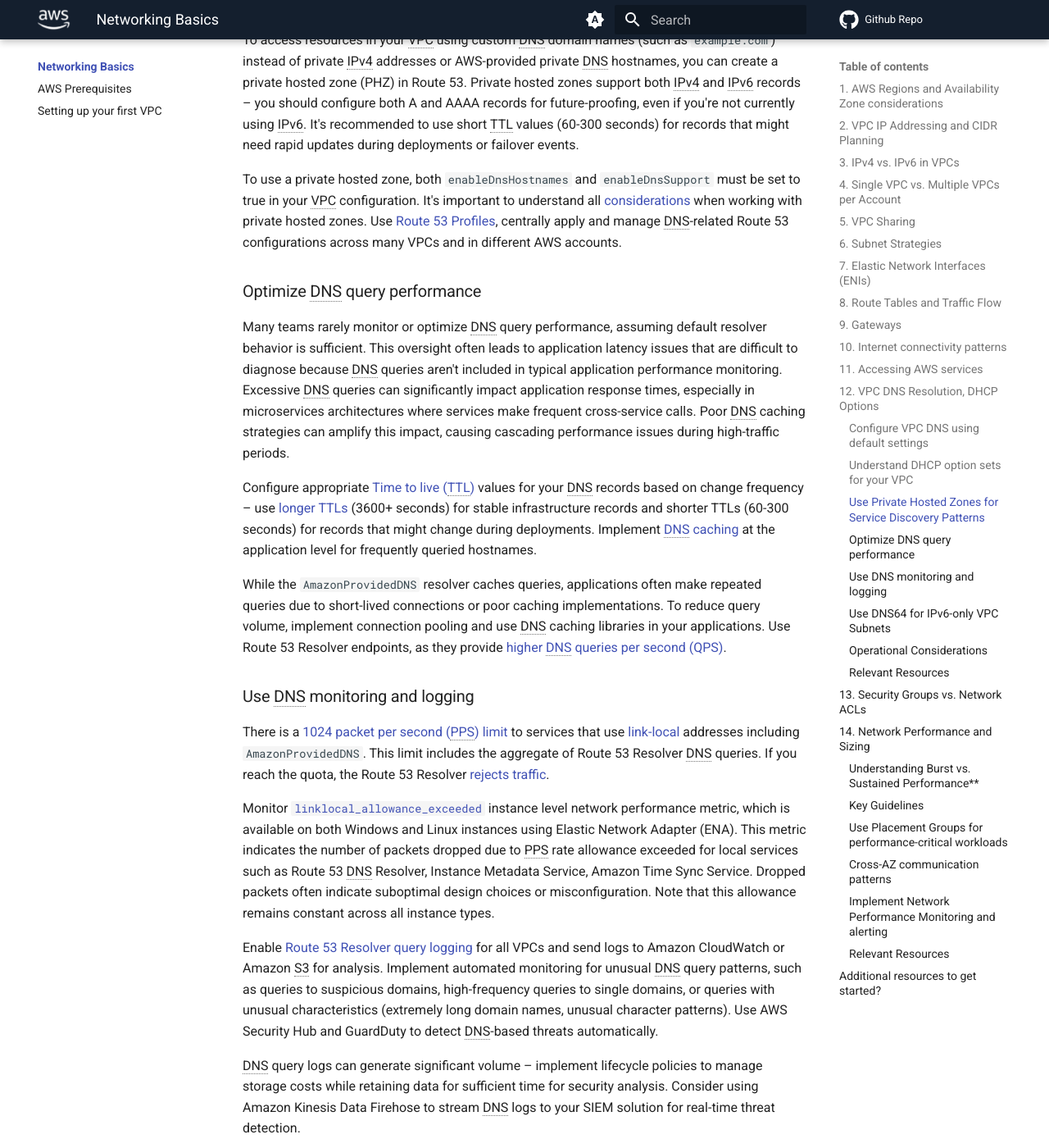
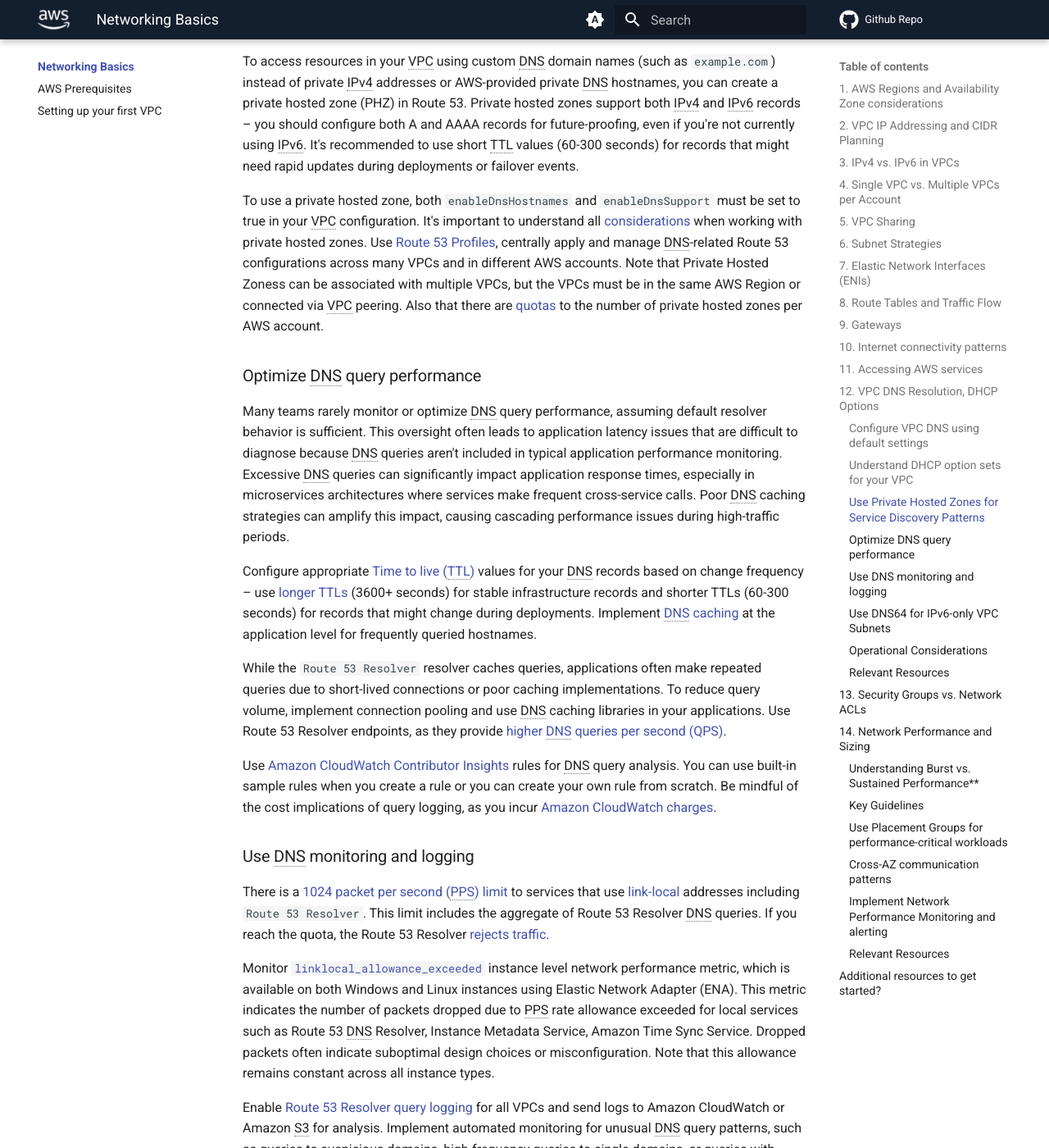
Before and after one commit to aws/aws-networking-best-practices, an MkDocs documentation site: the page built from content/basics/index.md, in a window 1280 px wide and 1400 px high, scrolled down 3969 px. Shown: the whole window at 82% size. Built offline with MkDocs 1.6.1 and Material for MkDocs 9.7.7, drawn with Linux system fonts in a browser that asks for light colours; comment, search, counter and statistics services are not loaded; some of the changed text lies outside the part shown.

Commit message:
Update index.md
Addressed the following comments made earlier:

1) Clarification about Route 53 Resolver vs AmazonProvidedDNS: The official name is Amazon Route 53 Resolver. You should be consistent about using that name and not interchange it with AmazonProvidedDNS throughout the text. That is confusing.
==> Note that in line number 94, "AmazonProvidedDNS" is the actual value that is to be used in the DHCP option set setup. So, for this particular line, this is correct

2) VPC CIDR + 2: Might want to clarify that the base VPC CIDR + 2 address is only available in addition to the link-local addresses when enableDnsSupport is true

3) DHCP Options Set: You might want to add that DHCP options sets are immutable and cannot be modified after creation
==> This was already called out, but made it bit more clear.

4) Private Hosted Zones section: You might want to mention that PHZs can be associated with multiple VPCs, but the VPCs must be in the same Region or connected via VPC peering. Also that there are limits to the number of private hosted zones per AWS account.
==> Tweaked

5) Route 53 Resolver Query Logging section: Consider mentioning the new CloudWatch Contributor Insights feature for DNS query analysis. Include information about the cost implications of query logging.
==> Added

4) DNS64 and NAT64 section: Consider adding more details about limitations and considerations when using DNS64. Clarify that NAT64 requires a NAT gateway in the VPC.
==> Updated

```diff
--- a/content/basics/index.md
+++ b/content/basics/index.md
@@ -76,7 +76,7 @@
 
 The [Domain Name System (DNS)](https://en.wikipedia.org/wiki/Domain_Name_System) is a standard protocol that resolves internet names to their corresponding IP addresses. A DNS hostname is a unique and absolute name for a computer, consisting of a hostname and a domain name. DNS servers translate these DNS hostnames into their corresponding IP addresses. Workloads consistently require reliable, high-performing internal name resolution (DNS) for service discovery, database connections, and inter-service communication. As an AWS architect or administrator, one of the fundamental networking components you'll work with is the `Amazon DNS server`, or `AmazonProvidedDNS` also known as the Route 53 Resolver. This DNS resolver service is natively integrated into each Availability Zone within your AWS Region, providing a reliable and scalable solution for domain name resolution within your Virtual Private Cloud (VPC).
 
-The Route 53 Resolver is located at `169.254.169.253` (IPv4), `fd00:ec2::253` (IPv6), and at the primary private IPV4 CIDR range provisioned to your VPC plus two. For example, if you have a VPC with an IPv4 CIDR of `10.0.0.0/16` and an IPv6 CIDR of `2001:db8::/32`, you can reach the Route 53 Resolver at `169.254.169.253` (IPv4), `fd00:ec2::253` (IPv6), or `10.0.0.2` (IPv4). Resources within a VPC use a [link local address](https://docs.aws.amazon.com/AWSEC2/latest/UserGuide/using-instance-addressing.html#link-local-addresses) for DNS queries. These queries are transported to the Route 53 Resolver privately and are not visible on the network. In an IPv6-only subnet, the IPv4 link-local address (169.254.169.253) is still reachable as long as "AmazonProvidedDNS" is the name server in the DHCP option set.
+The Route 53 Resolver is located at `169.254.169.253` (IPv4), `fd00:ec2::253` (IPv6), and at the primary private IPV4 CIDR range provisioned to your VPC plus two. For example, if you have a VPC with an IPv4 CIDR of `10.0.0.0/16` and an IPv6 CIDR of `2001:db8::/32`, you can reach the Route 53 Resolver at `169.254.169.253` (IPv4), `fd00:ec2::253` (IPv6), or `10.0.0.2` (IPv4). Resources within a VPC use a [link local address](https://docs.aws.amazon.com/AWSEC2/latest/UserGuide/using-instance-addressing.html#link-local-addresses) for DNS queries. These queries are transported to the Route 53 Resolver privately and are not visible on the network. In an IPv6-only subnet, the IPv4 link-local address (169.254.169.253) is still reachable as long as Route 53 Resolver is the name server in the DHCP option set. Note that the base VPC CIDR + 2 address is only available in addition to the link-local addresses when `enableDnsSupport` is true.
 
 ### Configure VPC DNS using default settings
 
@@ -111,7 +111,7 @@
 
 To access resources in your VPC using custom DNS domain names (such as `example.com`) instead of private IPv4 addresses or AWS-provided private DNS hostnames, you can create a private hosted zone (PHZ) in Route 53. Private hosted zones support both IPv4 and IPv6 records – you should configure both A and AAAA records for future-proofing, even if you're not currently using IPv6. It's recommended to use short TTL values (60-300 seconds) for records that might need rapid updates during deployments or failover events.
 
-To use a private hosted zone, both `enableDnsHostnames` and `enableDnsSupport` must be set to true in your VPC configuration. It's important to understand all [considerations](https://docs.aws.amazon.com/Route53/latest/DeveloperGuide/hosted-zone-private-considerations.html) when working with private hosted zones. Use [Route 53 Profiles](https://docs.aws.amazon.com/Route53/latest/DeveloperGuide/profiles.html), centrally apply and manage DNS-related Route 53 configurations across many VPCs and in different AWS accounts.
+To use a private hosted zone, both `enableDnsHostnames` and `enableDnsSupport` must be set to true in your VPC configuration. It's important to understand all [considerations](https://docs.aws.amazon.com/Route53/latest/DeveloperGuide/hosted-zone-private-considerations.html) when working with private hosted zones. Use [Route 53 Profiles](https://docs.aws.amazon.com/Route53/latest/DeveloperGuide/profiles.html), centrally apply and manage DNS-related Route 53 configurations across many VPCs and in different AWS accounts. Note that Private Hosted Zoness can be associated with multiple VPCs, but the VPCs must be in the same AWS Region or connected via VPC peering. Also that there are [quotas](https://docs.aws.amazon.com/Route53/latest/DeveloperGuide/DNSLimitations.html#limits-api-entities-hosted-zones) to the number of private hosted zones per AWS account.
 
 ### Optimize DNS query performance
 
@@ -119,11 +119,13 @@
 
 Configure appropriate [Time to live (TTL)](https://en.wikipedia.org/wiki/Time_to_live) values for your DNS records based on change frequency – use [longer TTLs](https://docs.aws.amazon.com/Route53/latest/DeveloperGuide/resource-record-sets-values-basic.html#rrsets-values-basic-ttl) (3600+ seconds) for stable infrastructure records and shorter TTLs (60-300 seconds) for records that might change during deployments. Implement [DNS caching](https://repost.aws/knowledge-center/dns-resolution-failures-ec2-linux) at the application level for frequently queried hostnames.
 
-While the `AmazonProvidedDNS` resolver caches queries, applications often make repeated queries due to short-lived connections or poor caching implementations. To reduce query volume, implement connection pooling and use DNS caching libraries in your applications. Use Route 53 Resolver endpoints, as they provide [higher DNS queries per second (QPS)](https://docs.aws.amazon.com/Route53/latest/DeveloperGuide/DNSLimitations.html).
+While the `Route 53 Resolver` resolver caches queries, applications often make repeated queries due to short-lived connections or poor caching implementations. To reduce query volume, implement connection pooling and use DNS caching libraries in your applications. Use Route 53 Resolver endpoints, as they provide [higher DNS queries per second (QPS)](https://docs.aws.amazon.com/Route53/latest/DeveloperGuide/DNSLimitations.html).
+
+Use [Amazon CloudWatch Contributor Insights](https://docs.aws.amazon.com/AmazonCloudWatch/latest/monitoring/ContributorInsights-CreateRule.html) rules for DNS query analysis. You can use built-in sample rules when you create a rule or you can create your own rule from scratch. Be mindful of the cost implications of query logging, as you incur [Amazon CloudWatch charges](https://aws.amazon.com/cloudwatch/pricing/).
 
 ### Use DNS monitoring and logging
 
-There is a [1024 packet per second (PPS) limit](https://docs.aws.amazon.com/vpc/latest/userguide/AmazonDNS-concepts.html#vpc-dns-limits) to services that use [link-local](https://docs.aws.amazon.com/AWSEC2/latest/UserGuide/using-instance-addressing.html#link-local-addresses) addresses including `AmazonProvidedDNS`. This limit includes the aggregate of Route 53 Resolver DNS queries. If you reach the quota, the Route 53 Resolver [rejects traffic](https://repost.aws/knowledge-center/vpc-find-cause-of-failed-dns-queries).
+There is a [1024 packet per second (PPS) limit](https://docs.aws.amazon.com/vpc/latest/userguide/AmazonDNS-concepts.html#vpc-dns-limits) to services that use [link-local](https://docs.aws.amazon.com/AWSEC2/latest/UserGuide/using-instance-addressing.html#link-local-addresses) addresses including `Route 53 Resolver`. This limit includes the aggregate of Route 53 Resolver DNS queries. If you reach the quota, the Route 53 Resolver [rejects traffic](https://repost.aws/knowledge-center/vpc-find-cause-of-failed-dns-queries).
 
 Monitor [`linklocal_allowance_exceeded`](https://docs.aws.amazon.com/AWSEC2/latest/UserGuide/monitoring-network-performance-ena.html) instance level network performance metric, which is available on both Windows and Linux instances using Elastic Network Adapter (ENA). This metric indicates the number of packets dropped due to PPS rate allowance exceeded for local services such as Route 53 DNS Resolver, Instance Metadata Service, Amazon Time Sync Service. Dropped packets often indicate suboptimal design choices or misconfiguration. Note that this allowance remains constant across all instance types.
 
@@ -142,9 +144,9 @@
 
 ### Use DNS64 for IPv6-only VPC Subnets
 
-[DNS64](https://en.wikipedia.org/wiki/IPv6_transition_mechanism) is a mechanism that synthesizes [AAAA records](https://docs.aws.amazon.com/Route53/latest/DeveloperGuide/ResourceRecordTypes.html#AAAAFormat) from [A records](https://docs.aws.amazon.com/Route53/latest/DeveloperGuide/ResourceRecordTypes.html#AFormat) to enable communication between IPv6-only clients and IPv4-only servers.
+DNS64, paired with NAT64, allow IPv6-only workloads in the VPC communicate with IPv4-only services outside your subnet. This is particularly useful during the transition from IPv4 to IPv6, as it allows your IPv6 services to access legacy IPv4 resources. [DNS64](https://en.wikipedia.org/wiki/IPv6_transition_mechanism) is a mechanism that synthesizes [AAAA records](https://docs.aws.amazon.com/Route53/latest/DeveloperGuide/ResourceRecordTypes.html#AAAAFormat) from [A records](https://docs.aws.amazon.com/Route53/latest/DeveloperGuide/ResourceRecordTypes.html#AFormat) to enable communication between IPv6-only clients and IPv4-only servers.
 
-IPv6-only workloads running in VPCs can only send and receive IPv6 network packets. Without DNS64, a DNS query for an IPv4-only service will return an IPv4 destination address in response, making it impossible for your IPv6-only service to communicate with it. To bridge this communication gap, [enable DNS64](https://docs.aws.amazon.com/vpc/latest/userguide/nat-gateway-nat64-dns64.html#nat-gateway-nat64-dns64-walkthrough) for IPv6-only subnets, and it will apply to all AWS resources within that subnet. You can use [NAT64](https://docs.aws.amazon.com/vpc/latest/userguide/nat-gateway-nat64-dns64.html#nat-gateway-nat64-what-is) with DNS64 either through Amazon Route 53 Resolver or by implementing your own DNS64 server.
+IPv6-only workloads running in VPCs can only send and receive IPv6 network packets. Without DNS64, a DNS query for an IPv4-only service will return an IPv4 destination address in response, making it impossible for your IPv6-only service to communicate with it. To bridge this communication gap, [enable DNS64](https://docs.aws.amazon.com/vpc/latest/userguide/nat-gateway-nat64-dns64.html#nat-gateway-nat64-dns64-walkthrough) for IPv6-only subnets, and it will apply to all AWS resources within that subnet. You will need to use [NAT64](https://docs.aws.amazon.com/vpc/latest/userguide/nat-gateway-nat64-dns64.html#nat-gateway-nat64-what-is) in your VPC with DNS64 either through Amazon Route 53 Resolver or by implementing your own DNS64 server. Regular NAT Gateway [charges](https://aws.amazon.com/vpc/pricing/) may apply.
 
 ### Operational Considerations
 
```
Also changed, not shown: other parts of content/basics/index.md (+1 -1 lines).
